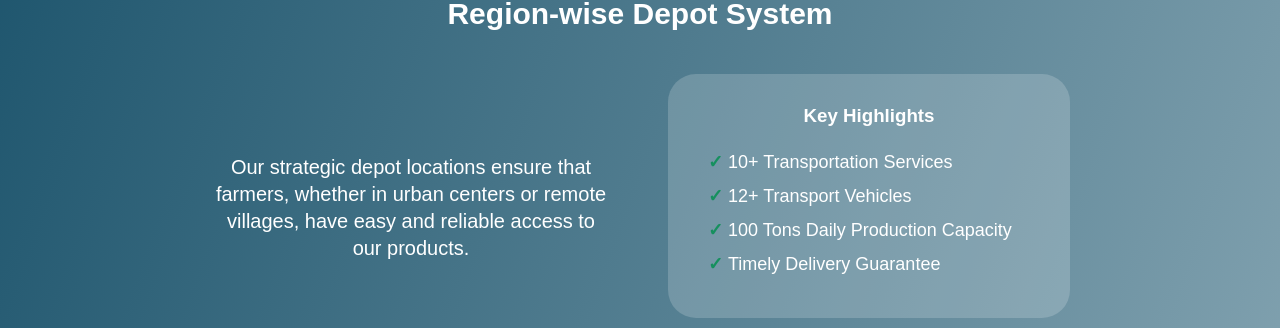
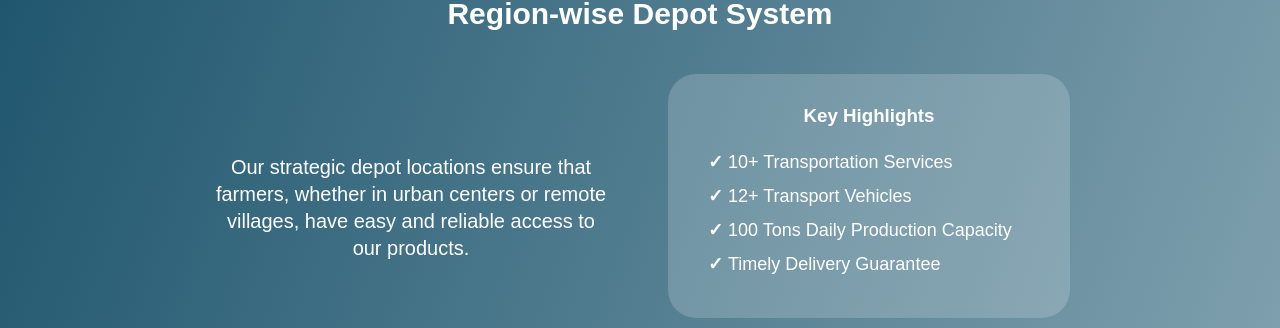
Before and after one commit to akritigiri3/SagarFeeds, a React (Vite) app in the folder frontend/: page /network in a window 1280 px wide. Shown: the part 1205-1533 px from the top of the page. Built offline with nearby package versions, Linux system fonts and the light colour scheme.

Commit message:
CSS Update

```diff
--- a/frontend/src/App.css
+++ b/frontend/src/App.css
@@ -607,7 +607,7 @@ p {
 
 .product-card li::before,
 .network-copy li::before {
-  color: #16905e;
+  color: #ffffff;
   content: "✓";
   font-weight: 800;
   margin-right: 8px;
```
